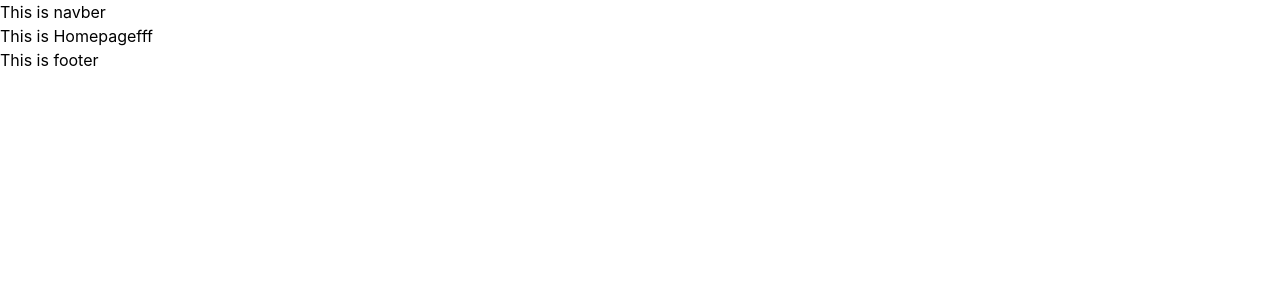
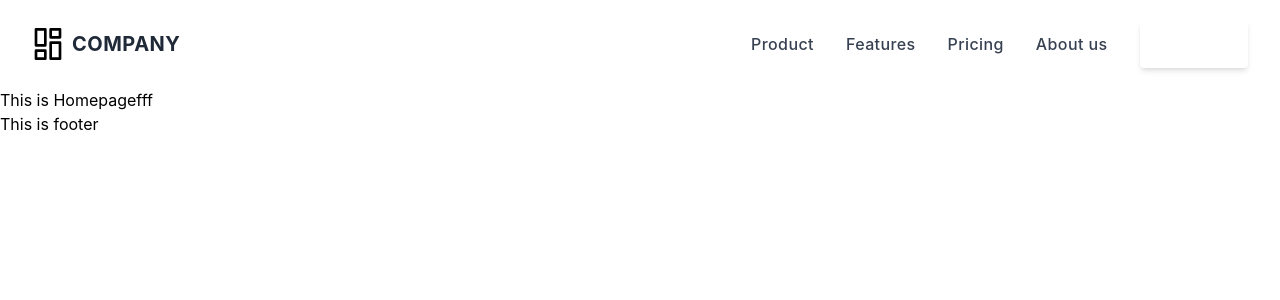
Before and after one commit to maruf9270/Ma-consulting, a React (Create React App) app: page / in a window 1280 px wide. Shown: the top 300 px of the page. Built offline with nearby package versions, Linux system fonts and the light colour scheme.

Commit message:
Added navber

```diff
--- a/src/Shared/Navber/Navber.jsx
+++ b/src/Shared/Navber/Navber.jsx
@@ -1,9 +1,223 @@
-import React from 'react';
+import React, { useState } from 'react';
+import { Link } from 'react-router-dom';
 
 const Navber = () => {
+    const [isMenuOpen, setIsMenuOpen] = useState(false);
     return (
         <div>
-            This is navber
+
+
+
+
+    <div class="px-4 py-5 mx-auto sm:max-w-xl md:max-w-full lg:max-w-screen-xl md:px-24 lg:px-8">
+      <div class="relative flex items-center justify-between">
+        <a
+          href="/"
+          aria-label="Company"
+          title="Company"
+          class="inline-flex items-center"
+        >
+          <svg
+            class="w-8 text-deep-purple-accent-400"
+            viewBox="0 0 24 24"
+            strokeLinejoin="round"
+            strokeWidth="2"
+            strokeLinecap="round"
+            strokeMiterlimit="10"
+            stroke="currentColor"
+            fill="none"
+          >
+            <rect x="3" y="1" width="7" height="12" />
+            <rect x="3" y="17" width="7" height="6" />
+            <rect x="14" y="1" width="7" height="6" />
+            <rect x="14" y="11" width="7" height="12" />
+          </svg>
+          <span class="ml-2 text-xl font-bold tracking-wide text-gray-800 uppercase">
+            Company
+          </span>
+        </a>
+        <ul class="flex items-center hidden space-x-8 lg:flex">
+          <li>
+            <a
+              href="/"
+              aria-label="Our product"
+              title="Our product"
+              class="font-medium tracking-wide text-gray-700 transition-colors duration-200 hover:text-deep-purple-accent-400"
+            >
+              Product
+            </a>
+          </li>
+          <li>
+            <a
+              href="/"
+              aria-label="Our product"
+              title="Our product"
+              class="font-medium tracking-wide text-gray-700 transition-colors duration-200 hover:text-deep-purple-accent-400"
+            >
+              Features
+            </a>
+          </li>
+          <li>
+            <a
+              href="/"
+              aria-label="Product pricing"
+              title="Product pricing"
+              class="font-medium tracking-wide text-gray-700 transition-colors duration-200 hover:text-deep-purple-accent-400"
+            >
+              Pricing
+            </a>
+          </li>
+          <li>
+            <a
+              href="/"
+              aria-label="About us"
+              title="About us"
+              class="font-medium tracking-wide text-gray-700 transition-colors duration-200 hover:text-deep-purple-accent-400"
+            >
+              About us
+            </a>
+          </li>
+          <li>
+            <a
+              href="/"
+              class="inline-flex items-center justify-center h-12 px-6 font-medium tracking-wide text-white transition duration-200 rounded shadow-md bg-deep-purple-accent-400 hover:bg-deep-purple-accent-700 focus:shadow-outline focus:outline-none"
+              aria-label="Sign up"
+              title="Sign up"
+            >
+              Sign up
+            </a>
+          </li>
+        </ul>
+        <div class="lg:hidden">
+          <button
+            aria-label="Open Menu"
+            title="Open Menu"
+            class="p-2 -mr-1 transition duration-200 rounded focus:outline-none focus:shadow-outline hover:bg-deep-purple-50 focus:bg-deep-purple-50"
+            onClick={() => setIsMenuOpen(true)}
+          >
+            <svg class="w-5 text-gray-600" viewBox="0 0 24 24">
+              <path
+                fill="currentColor"
+                d="M23,13H1c-0.6,0-1-0.4-1-1s0.4-1,1-1h22c0.6,0,1,0.4,1,1S23.6,13,23,13z"
+              />
+              <path
+                fill="currentColor"
+                d="M23,6H1C0.4,6,0,5.6,0,5s0.4-1,1-1h22c0.6,0,1,0.4,1,1S23.6,6,23,6z"
+              />
+              <path
+                fill="currentColor"
+                d="M23,20H1c-0.6,0-1-0.4-1-1s0.4-1,1-1h22c0.6,0,1,0.4,1,1S23.6,20,23,20z"
+              />
+            </svg>
+          </button>
+          {isMenuOpen && (
+            <div class="absolute top-0 left-0 w-full">
+              <div class="p-5 bg-white border rounded shadow-sm">
+                <div class="flex items-center justify-between mb-4">
+                  <div>
+                    <a
+                      href="/"
+                      aria-label="Company"
+                      title="Company"
+                      class="inline-flex items-center"
+                    >
+                      <svg
+                        class="w-8 text-deep-purple-accent-400"
+                        viewBox="0 0 24 24"
+                        strokeLinejoin="round"
+                        strokeWidth="2"
+                        strokeLinecap="round"
+                        strokeMiterlimit="10"
+                        stroke="currentColor"
+                        fill="none"
+                      >
+                        <rect x="3" y="1" width="7" height="12" />
+                        <rect x="3" y="17" width="7" height="6" />
+                        <rect x="14" y="1" width="7" height="6" />
+                        <rect x="14" y="11" width="7" height="12" />
+                      </svg>
+                      <span class="ml-2 text-xl font-bold tracking-wide text-gray-800 uppercase">
+                        Company
+                      </span>
+                    </a>
+                  </div>
+                  <div>
+                    <button
+                      aria-label="Close Menu"
+                      title="Close Menu"
+                      class="p-2 -mt-2 -mr-2 transition duration-200 rounded hover:bg-gray-200 focus:bg-gray-200 focus:outline-none focus:shadow-outline"
+                      onClick={() => setIsMenuOpen(false)}
+                    >
+                      <svg class="w-5 text-gray-600" viewBox="0 0 24 24">
+                        <path
+                          fill="currentColor"
+                          d="M19.7,4.3c-0.4-0.4-1-0.4-1.4,0L12,10.6L5.7,4.3c-0.4-0.4-1-0.4-1.4,0s-0.4,1,0,1.4l6.3,6.3l-6.3,6.3 c-0.4,0.4-0.4,1,0,1.4C4.5,19.9,4.7,20,5,20s0.5-0.1,0.7-0.3l6.3-6.3l6.3,6.3c0.2,0.2,0.5,0.3,0.7,0.3s0.5-0.1,0.7-0.3 c0.4-0.4,0.4-1,0-1.4L13.4,12l6.3-6.3C20.1,5.3,20.1,4.7,19.7,4.3z"
+                        />
+                      </svg>
+                    </button>
+                  </div>
+                </div>
+                <nav>
+                  <ul class="space-y-4">
+                    <li>
+                      <a
+                        href="/"
+                        aria-label="Our product"
+                        title="Our product"
+                        class="font-medium tracking-wide text-gray-700 transition-colors duration-200 hover:text-deep-purple-accent-400"
+                      >
+                        Product
+                      </a>
+                    </li>
+                    <li>
+                      <a
+                        href="/"
+                        aria-label="Our product"
+                        title="Our product"
+                        class="font-medium tracking-wide text-gray-700 transition-colors duration-200 hover:text-deep-purple-accent-400"
+                      >
+                        Features
+                      </a>
+                    </li>
+                    <li>
+                      <a
+                        href="/"
+                        aria-label="Product pricing"
+                        title="Product pricing"
+                        class="font-medium tracking-wide text-gray-700 transition-colors duration-200 hover:text-deep-purple-accent-400"
+                      >
+                        Pricing
+                      </a>
+                    </li>
+                    <li>
+                      <a
+                        href="/"
+                        aria-label="About us"
+                        title="About us"
+                        class="font-medium tracking-wide text-gray-700 transition-colors duration-200 hover:text-deep-purple-accent-400"
+                      >
+                        About us
+                      </a>
+                    </li>
+                    <li>
+                      <a
+                        href="/"
+                        class="inline-flex items-center justify-center w-full h-12 px-6 font-medium tracking-wide text-white transition duration-200 rounded shadow-md bg-deep-purple-accent-400 hover:bg-deep-purple-accent-700 focus:shadow-outline focus:outline-none"
+                        aria-label="Sign up"
+                        title="Sign up"
+                      >
+                        Sign up
+                      </a>
+                    </li>
+                  </ul>
+                </nav>
+              </div>
+            </div>
+          )}
+        </div>
+      </div>
+    </div>
+
         </div>
     );
 };
```
